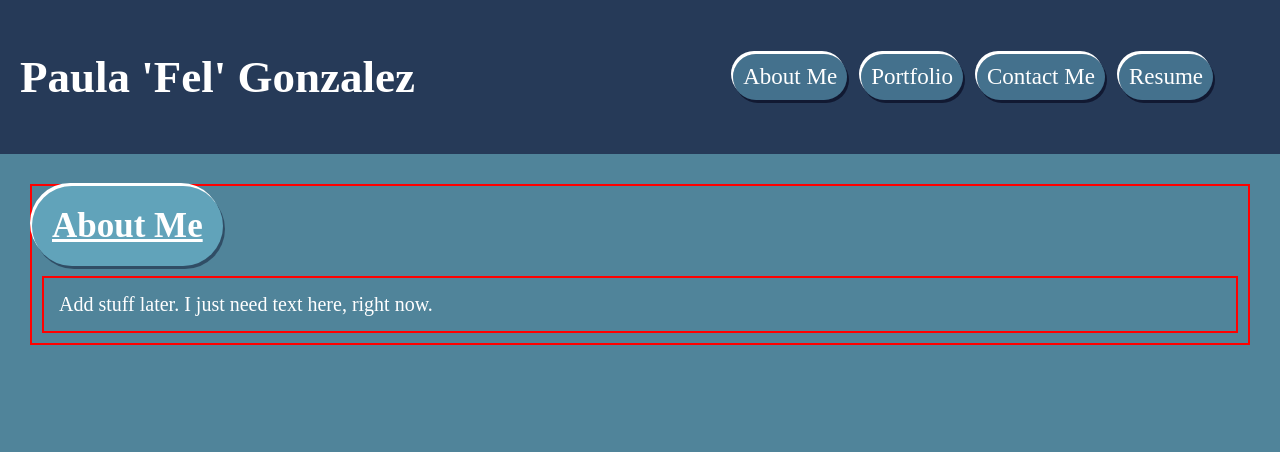
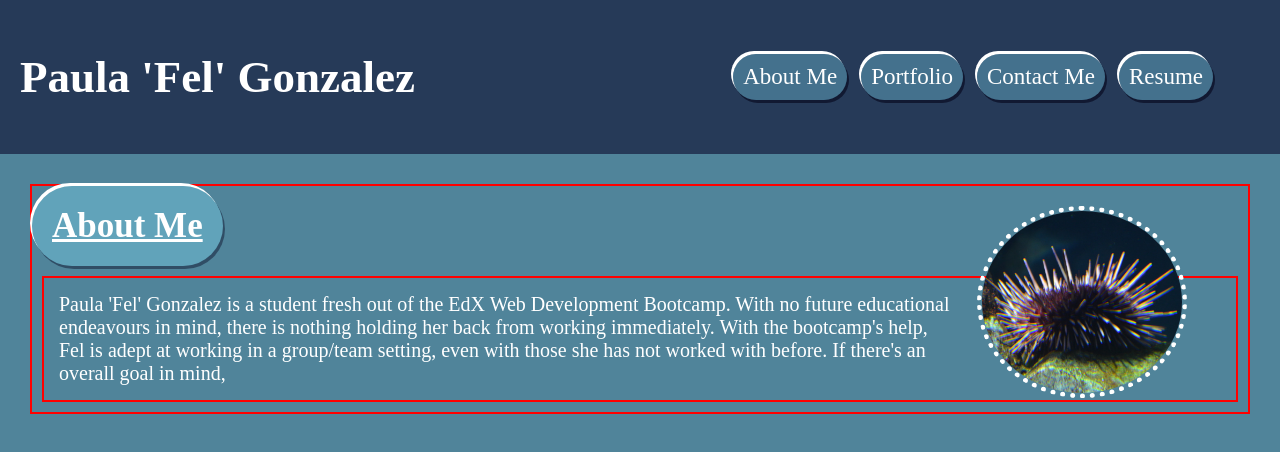
Before and after one commit to gonz951/Fels-Portfolio, a React (Vite) app: page / in a window 1280 px wide. Shown: the top 452 px of the page. Built offline with nearby package versions, Linux system fonts and the light colour scheme.

Commit message:
started adding about me summary + picture

```diff
--- a/src/pages/AboutMe.jsx
+++ b/src/pages/AboutMe.jsx
@@ -1,11 +1,15 @@
 import '../components/styles/pages.css';
+import urchin from '../components/assets/urchin.png';
 
 export default function AboutPage() {
     return (
         <div className='card'>
+            <div>
+            <img src={urchin} alt='me' className='urchin'></img>
+            </div>
          <h2>About Me</h2>
          <p>
-            Add stuff later. I just need text here, right now.
+            Paula 'Fel' Gonzalez is a student fresh out of the EdX Web Development Bootcamp. With no future educational endeavours in mind, there is nothing holding her back from working immediately. With the bootcamp's help, Fel is adept at working in a group/team setting, even with those she has not worked with before. If there's an overall goal in mind,
          </p>
         </div>
     );
```
